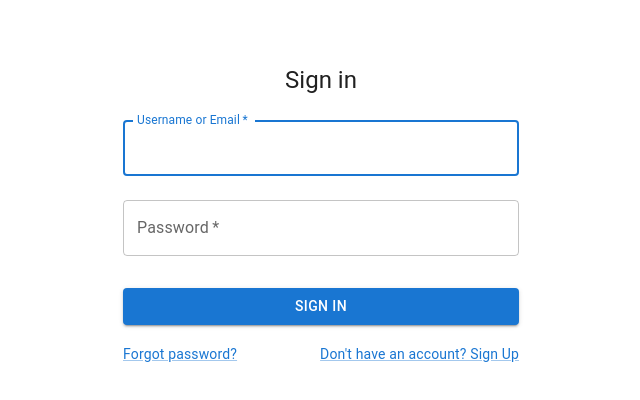
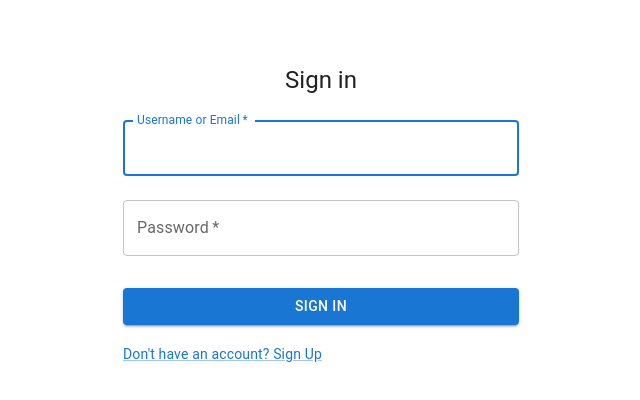
Before and after one commit to EliuPC93/calculator, a Next.js app: page /login in a window 1280 px wide. Shown: the top 400 px of the page, without its empty margins (319-959 px from the left). Built offline with nearby package versions, Linux system fonts and the light colour scheme.

Commit message:
added readme and removed signin options

```diff
--- a/src/app/login/page.tsx
+++ b/src/app/login/page.tsx
@@ -2,8 +2,6 @@ import * as React from 'react';
 import Button from '@mui/material/Button';
 import CssBaseline from '@mui/material/CssBaseline';
 import TextField from '@mui/material/TextField';
-import FormControlLabel from '@mui/material/FormControlLabel';
-import Checkbox from '@mui/material/Checkbox';
 import Link from '@mui/material/Link';
 import Grid from '@mui/material/Grid';
 import Box from '@mui/material/Box';
@@ -12,8 +10,6 @@ import Container from '@mui/material/Container';
 import { handleSubmit } from './api/login';
 
 export default function Login() {
-
-
   return (
       <Container component="main" maxWidth="xs">
         <CssBaseline />
@@ -59,11 +55,6 @@ export default function Login() {
               Sign In
             </Button>
             <Grid container>
-              <Grid item xs>
-                <Link href="#" variant="body2">
-                  Forgot password?
-                </Link>
-              </Grid>
               <Grid item>
                 <Link href="#" variant="body2">
                   {"Don't have an account? Sign Up"}
```
Also changed, not shown: 1 other file (tests, documents, lock files or other folders).
